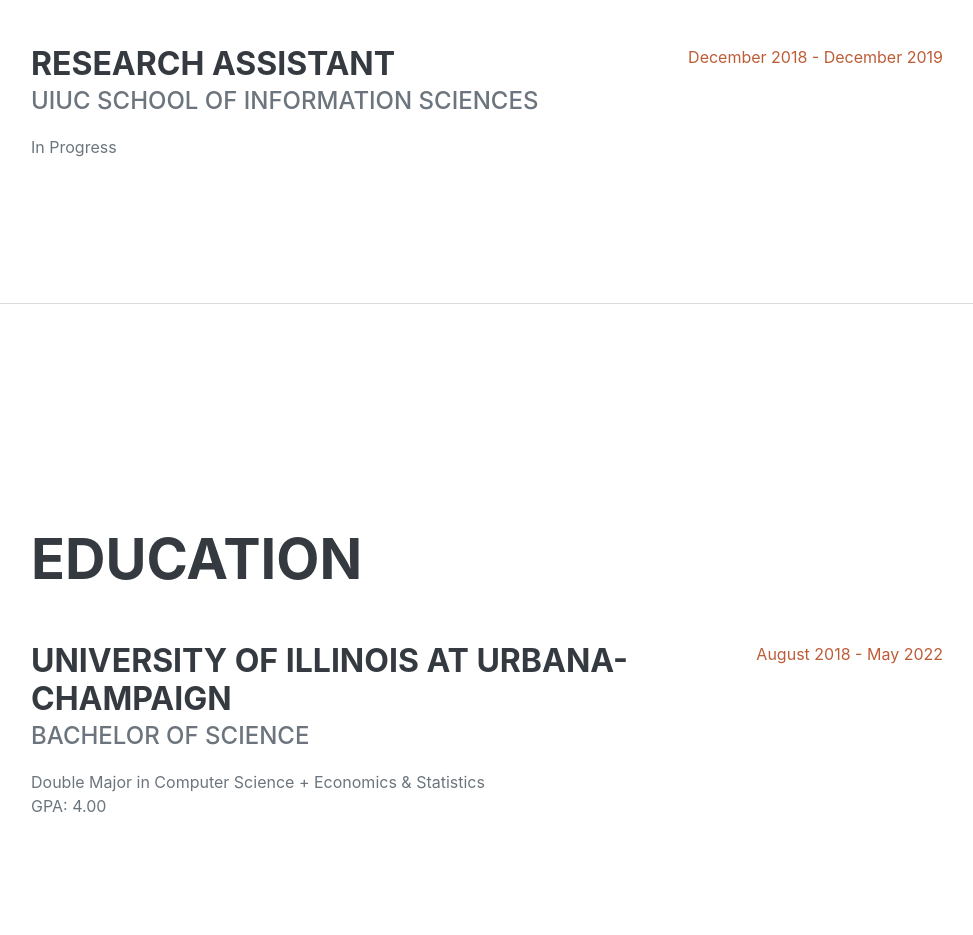
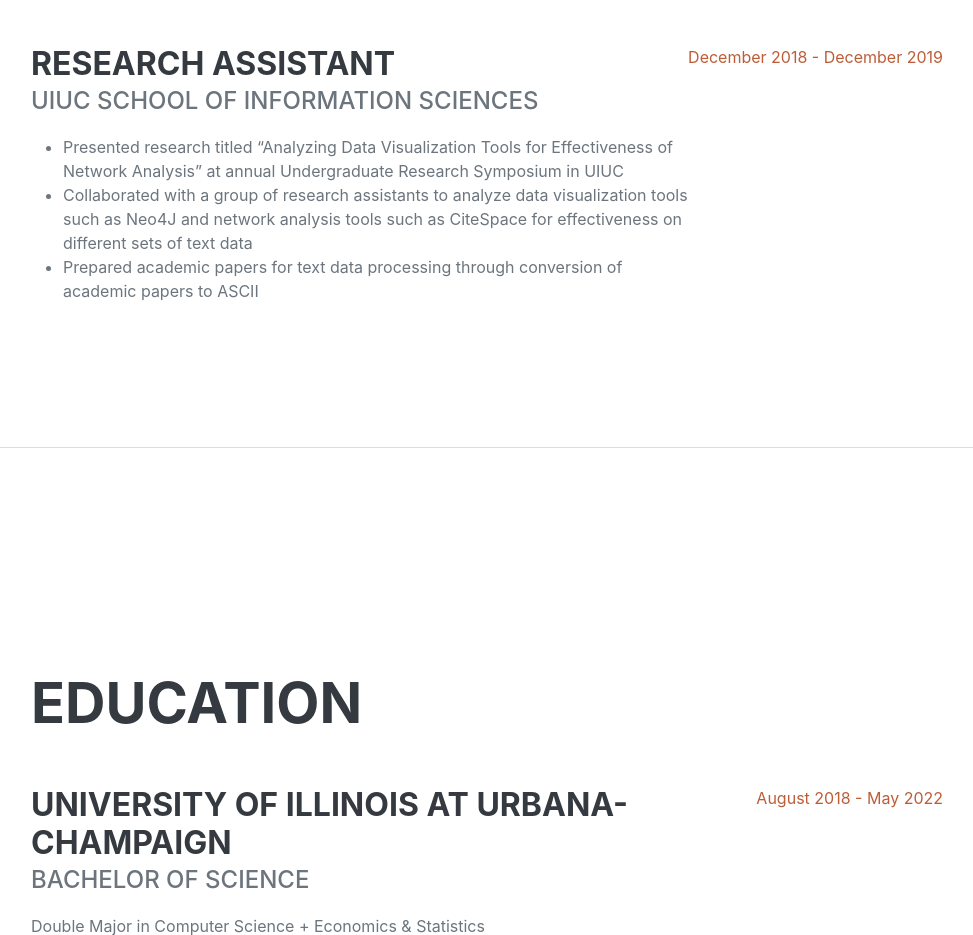
Before and after one commit to hoyishian/hoyishian.github.io, a plain HTML site: page index.html in a window 1280 px wide. Shown: the part 1524-2459 px from the top of the page, without its empty margins (289-1262 px from the left). Drawn offline with nearby package versions, Linux system fonts and the light colour scheme; a web font is replaced by a local one.

Commit message:
Added Description in UIUC School of Information Sciences

```diff
--- a/index.html
+++ b/index.html
@@ -114,7 +114,21 @@
                     <div class="flex-grow-1">
                         <h3 class="mb-0">Research Assistant</h3>
                         <div class="subheading mb-3">UIUC School of Information Sciences</div>
-                        <p>In Progress</p>
+                        <ul>
+                            <li>
+                                Presented research titled “Analyzing Data Visualization Tools for Effectiveness of Network Analysis” at annual Undergraduate Research Symposium in UIUC
+                            </li>
+
+                            <li>
+                                Collaborated with a group of research assistants to analyze data visualization tools such as Neo4J and network analysis tools such as CiteSpace for effectiveness on different sets of text data
+                            </li>
+
+                            <li>
+                                Prepared academic papers for text data processing through conversion of academic papers to ASCII
+                            </li>
+
+
+                        </ul>
                     </div>
                     <div class="flex-grow-1"></div>
                     <div class="flex-shrink-0"><span class="text-primary">December 2018 - December 2019</span></div>
```
